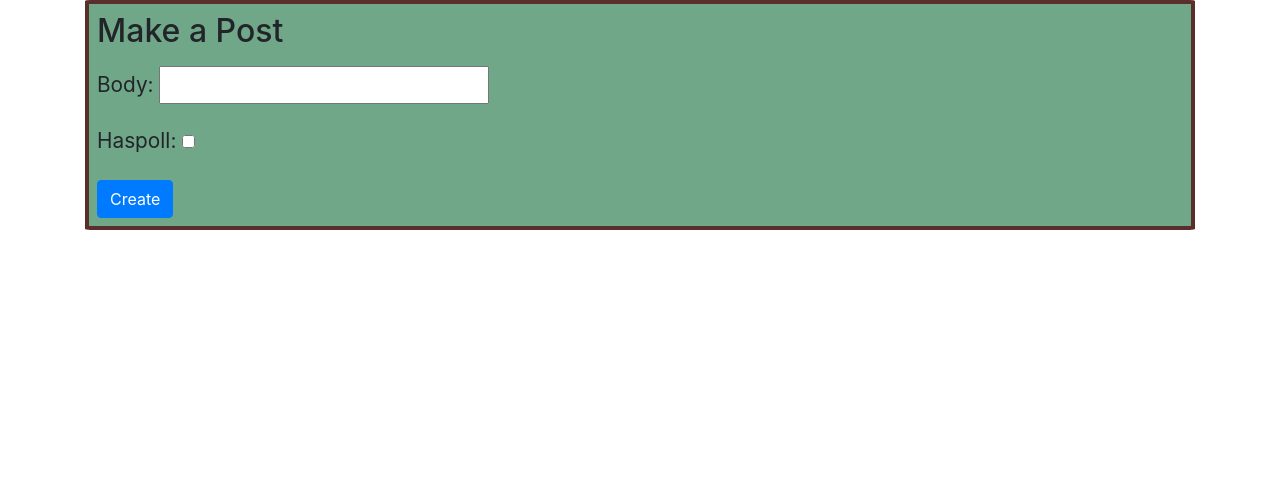
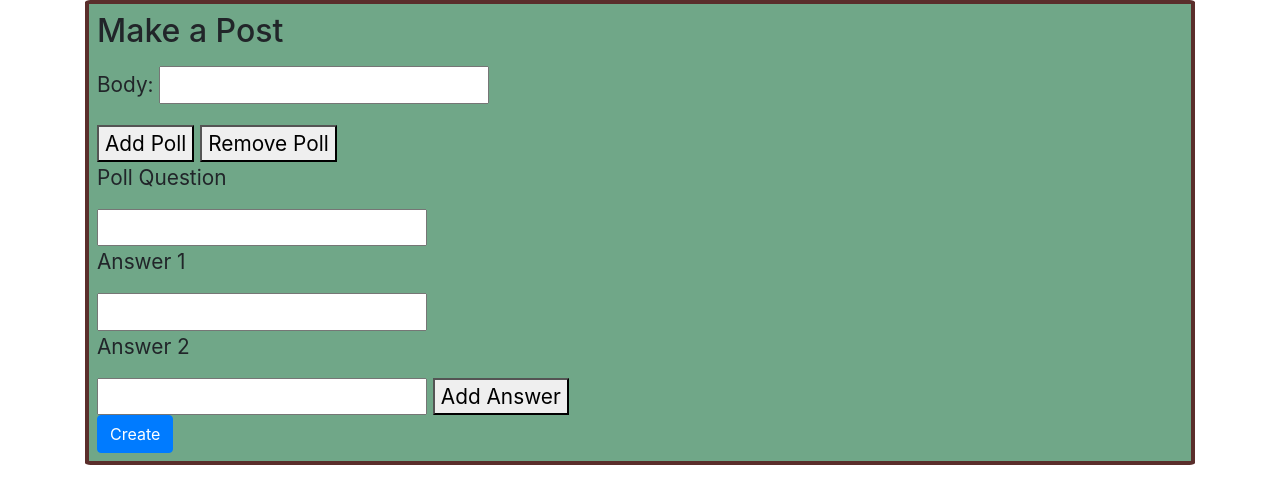
Before and after one commit to BenjaminLSchwab/Succulent-Forum, a Django app: template SucculentForum/SucculentApp/templates/SucculentApp/postCreate.html in a window 1280 px wide. Shown: the part 56-560 px from the top of the page. Run offline with Django 3.2, Linux system fonts and the light colour scheme; the template is opened without the code that fills it: values that come from a table or form of the project are taken from there, others are empty; parts of the project's set-up code (start-up, migrations or seed data) failed here and were passed over; some libraries are stand-ins or nearby versions.

Commit message:
rough poll form

```diff
--- a/SucculentForum/SucculentApp/forms.py
+++ b/SucculentForum/SucculentApp/forms.py
@@ -20,7 +20,6 @@ class ThreadForm(forms.Form):
 
 class PostForm(forms.Form):
     Body = forms.CharField(max_length=10000, required=True)
-    HasPoll = forms.BooleanField(required=False)
 
 class PollForm(forms.Form):
     Title = forms.CharField(max_length=100, required=True)
--- /dev/null
+++ b/SucculentForum/SucculentApp/static/js/PostCreate.js
@@ -0,0 +1 @@
+console.log("Bruhh");
--- a/SucculentForum/SucculentApp/templates/SucculentApp/postCreate.html
+++ b/SucculentForum/SucculentApp/templates/SucculentApp/postCreate.html
@@ -7,7 +7,17 @@
         {% csrf_token %}
         <p class="errorText">{{errorText}}</p>
         {{form.as_p}}
-
+        <button type="button">Add Poll</button>
+        <button type="button">Remove Poll</button>
+        <div id="PollContainer">
+            <p>Poll Question</p>
+            <input type="text" id="question">
+            <p>Answer 1</p>
+            <input type="text" id="answer1">
+            <p>Answer 2</p>
+            <input type="text" id="answer2">
+            <button type="button">Add Answer</button>
+        </div>
         <button type="submit" class="btn btn-primary">Create</button>
     </form>
 </div>
--- a/SucculentForum/SucculentApp/urls.py
+++ b/SucculentForum/SucculentApp/urls.py
@@ -6,6 +6,6 @@ urlpatterns = [
     path('Register', views.register, name='register'),
     path('<int:topic_id>/Topic/NewThread/', views.newThread, name='newThread'),
     # path('Thread/NewPost/', views.newPost, name='newPost')
-    path('<int:thread_id>/Thread/NewPost/', views.newPost, name='newPost')
+    path('<int:thread_id>/Thread/NewPost/', views.newPost, name='newPost'),
     path('<int:post_id>/Post/NewPoll/', views.newPoll, name='newPost')
 ]
--- a/SucculentForum/SucculentApp/views.py
+++ b/SucculentForum/SucculentApp/views.py
@@ -114,7 +114,7 @@ def newPoll(request, post_id):
                 NewPoll.StartDate = form.cleaned_data['StartDate']
             if (form.cleaned_data['EndDate'] != null):
                 NewPoll.EndDate = form.cleaned_data['EndDate']
-            NewPoll.Save()
+            NewPoll.save()
             return redirect("/SucculentApp/" + NewPoll.pk + "/Poll/newChoice")
     else:
         form = PollForm()
```
